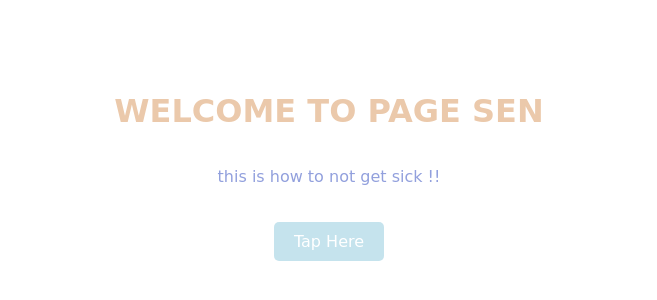
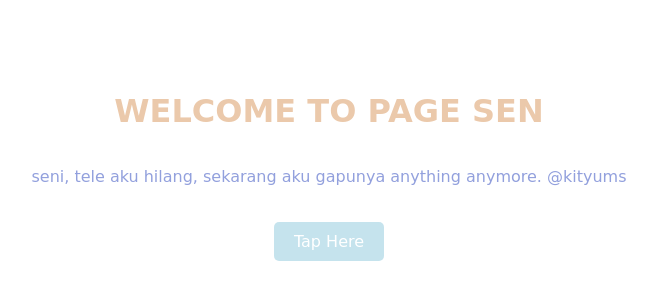
Before and after one commit to akukeren3/dankuat, a plain HTML site: page index.html in a window 1280 px wide. Shown: the part 234-534 px from the top of the page, without its empty margins (311-968 px from the left). Drawn offline with Linux system fonts and the light colour scheme.

Commit message:
Update index.html
update index html

```diff
--- a/index.html
+++ b/index.html
@@ -12,7 +12,7 @@
         WELCOME TO PAGE SEN
     </h1>
     <p>
-        this is how to not get sick !!
+        seni, tele aku hilang, sekarang aku gapunya anything anymore. @kityums
     </p>
 
     <a href="utama.html" class="tap-here-link">
```
